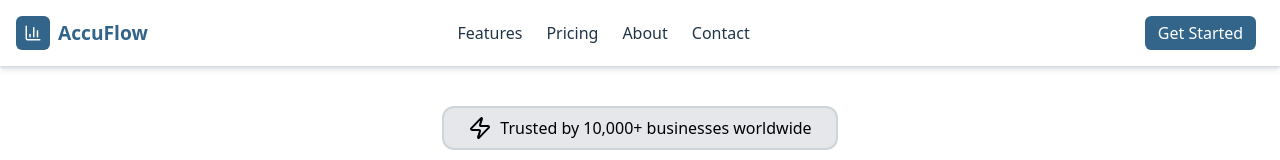
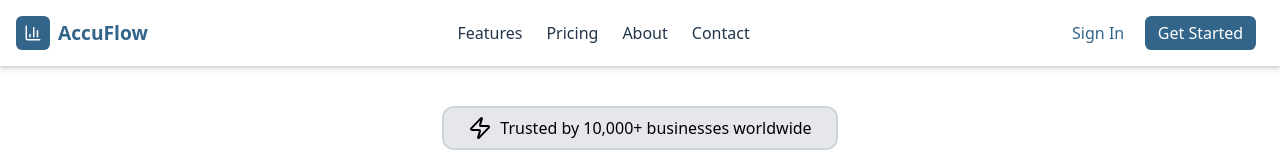
Before and after one commit to AsifulAhsan/AccuFlow, a React (Vite) app: page / in a window 1280 px wide. Shown: the top 160 px of the page. Built offline with nearby package versions, Linux system fonts and the light colour scheme.

Commit message:
Updated the navbar

```diff
--- a/src/components/Header/Header.module.css
+++ b/src/components/Header/Header.module.css
@@ -24,7 +24,7 @@
 
 .signInBtn {
   border: 1px transparent;
-  color: #fff;
+  color: #33658A;
   padding-left: 0.8rem;
   padding-right: 0.8rem;
   border-radius: 0.4rem;
@@ -32,7 +32,7 @@
   cursor: pointer;
 }
 .signInBtn:hover {
-    color: #CDD5DC;
+    color: #223548;
 }
 .getStartBtn {
   border: 1px transparent;
```
